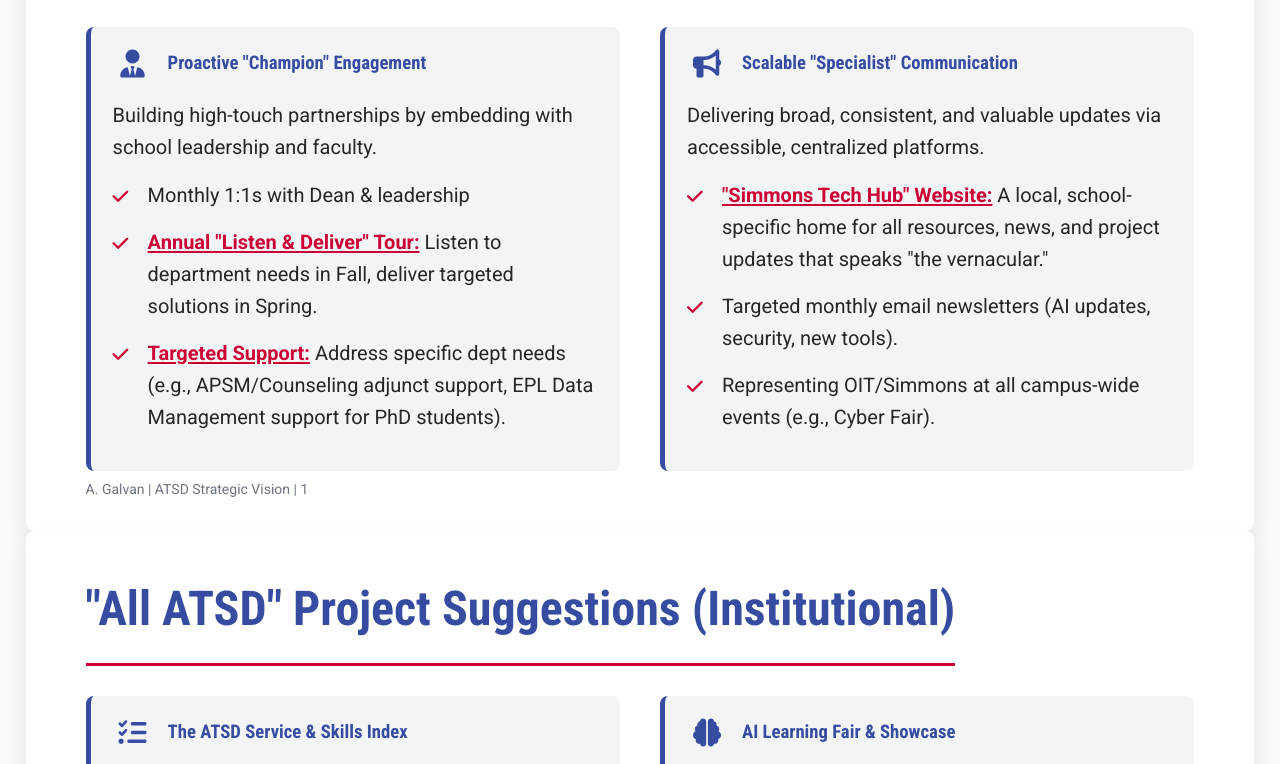
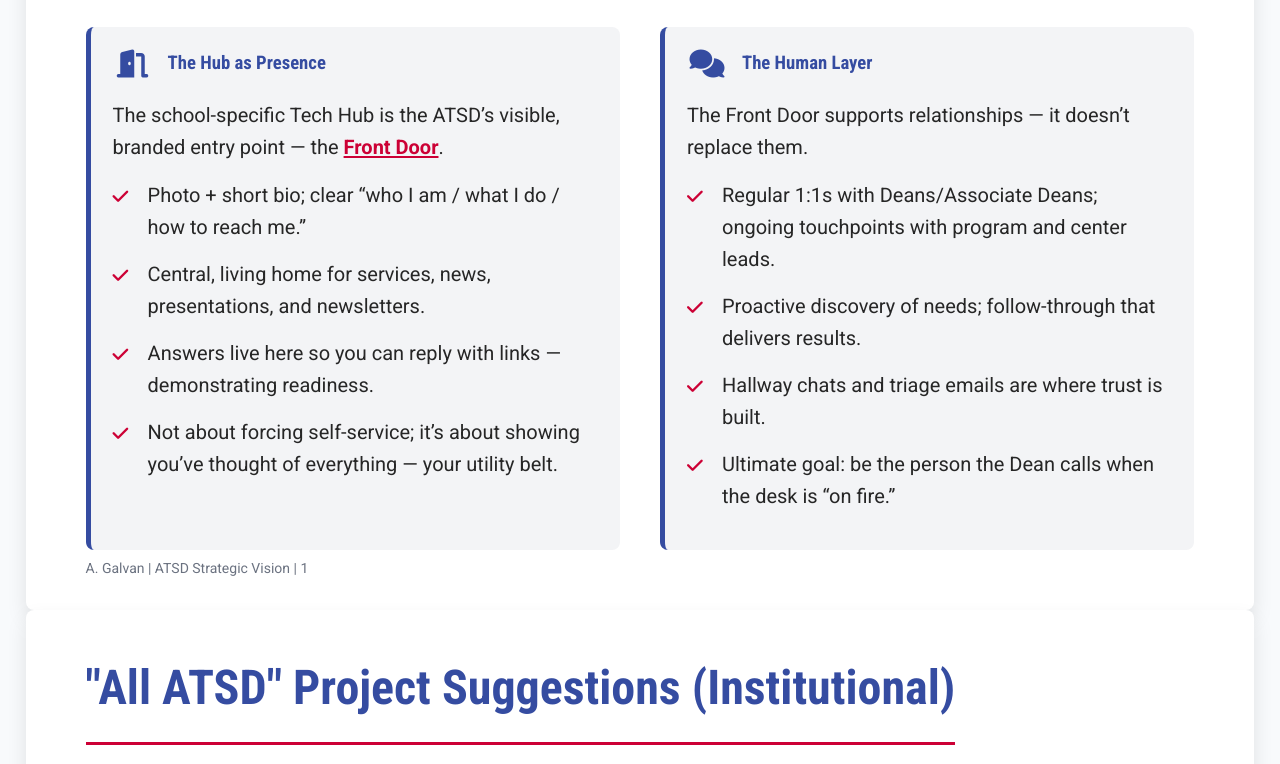
Before and after one commit to galvanthony-smu/simmons-tech-hub, a plain HTML site: page presentations/atsd-strategic-vision.html in a window 1280 px wide. Shown: the part 218-982 px from the top of the page. Drawn offline with Linux system fonts and the light colour scheme.

Commit message:
Update atsd-strategic-vision.html

```diff
--- a/presentations/atsd-strategic-vision.html
+++ b/presentations/atsd-strategic-vision.html
@@ -87,7 +87,6 @@
     }
 
     .content-area { display: flex; gap: 40px; width: 100%; }
-
     .column { flex: 1; display: flex; flex-direction: column; }
 
     .icon-box {
@@ -98,7 +97,6 @@
       border-left: 5px solid #354CA1;
       flex-grow: 1;
     }
-
     .icon-box h3 { display: flex; align-items: center; margin-top: 0; }
     .icon-box i { font-size: 28px; color: #354CA1; margin-right: 15px; width: 40px; text-align: center; }
 
@@ -225,29 +223,31 @@
 </div>
 
 <div id="deck">
-  <!-- SLIDE 1 -->
+  <!-- SLIDE 1 (Front Door) -->
   <div class="slide-container" id="slide1" data-slide-number="1">
-    <h1>ATSD Communication Strategy (Simmons)</h1>
+    <h1>Every ATSD Needs a Front Door</h1>
     <div class="content-area">
       <div class="column">
         <div class="icon-box">
-          <h3><i class="fa-solid fa-user-tie"></i>Proactive "Champion" Engagement</h3>
-          <p>Building high-touch partnerships by embedding with school leadership and faculty.</p>
+          <h3><i class="fa-solid fa-door-open"></i>The Hub as Presence</h3>
+          <p>The school-specific Tech Hub is the ATSD’s visible, branded entry point — the <span class="emph">Front Door</span>.</p>
           <ul>
-            <li>Monthly 1:1s with Dean &amp; leadership</li>
-            <li><span class="emph">Annual "Listen &amp; Deliver" Tour:</span> Listen to department needs in Fall, deliver targeted solutions in Spring.</li>
-            <li><span class="emph">Targeted Support:</span> Address specific dept needs (e.g., APSM/Counseling adjunct support, EPL Data Management support for PhD students).</li>
+            <li>Photo + short bio; clear “who I am / what I do / how to reach me.”</li>
+            <li>Central, living home for services, news, presentations, and newsletters.</li>
+            <li>Answers live here so you can reply with links — demonstrating readiness.</li>
+            <li>Not about forcing self-service; it’s about showing you’ve thought of everything — your utility belt.</li>
           </ul>
         </div>
       </div>
       <div class="column">
         <div class="icon-box">
-          <h3><i class="fa-solid fa-bullhorn"></i>Scalable "Specialist" Communication</h3>
-          <p>Delivering broad, consistent, and valuable updates via accessible, centralized platforms.</p>
+          <h3><i class="fa-solid fa-comments"></i>The Human Layer</h3>
+          <p>The Front Door supports relationships — it doesn’t replace them.</p>
           <ul>
-            <li><span class="emph">"Simmons Tech Hub" Website:</span> A local, school-specific home for all resources, news, and project updates that speaks "the vernacular."</li>
-            <li>Targeted monthly email newsletters (AI updates, security, new tools).</li>
-            <li>Representing OIT/Simmons at all campus-wide events (e.g., Cyber Fair).</li>
+            <li>Regular 1:1s with Deans/Associate Deans; ongoing touchpoints with program and center leads.</li>
+            <li>Proactive discovery of needs; follow-through that delivers results.</li>
+            <li>Hallway chats and triage emails are where trust is built.</li>
+            <li>Ultimate goal: be the person the Dean calls when the desk is “on fire.”</li>
           </ul>
         </div>
       </div>
```
